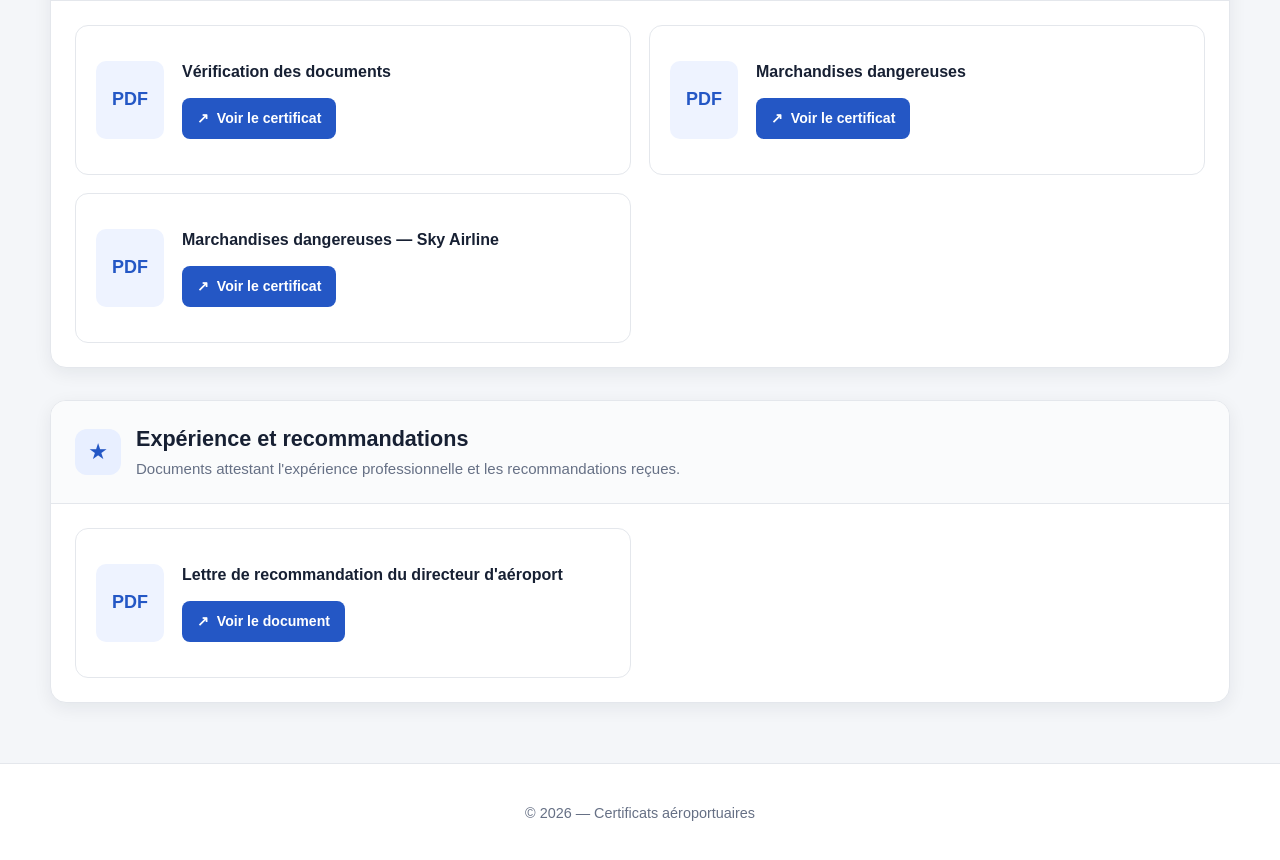
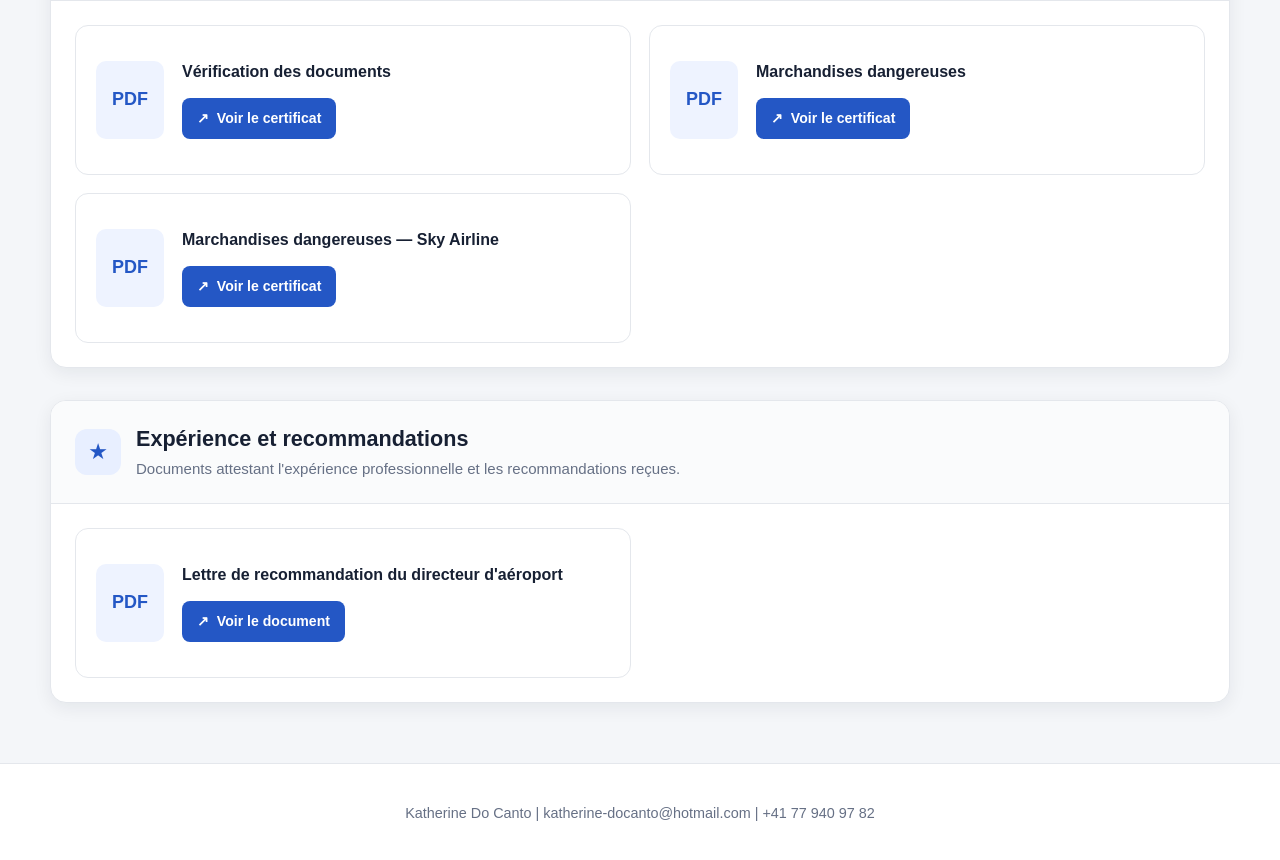
Before and after one commit to Katherinedcertificates/katherine-certificats-aeroport, a plain HTML site: page index.html in a window 1280 px wide. Shown: the part 1318-2178 px from the top of the page. Drawn offline with Linux system fonts and the light colour scheme.

Commit message:
index.html

```diff
--- a/index.html
+++ b/index.html
@@ -527,7 +527,7 @@
 
     <footer>
         <p>
-            © 2026 — Certificats aéroportuaires
+            Katherine Do Canto | katherine-docanto@hotmail.com | +41 77 940 97 82
         </p>
     </footer>
 </body>
```
